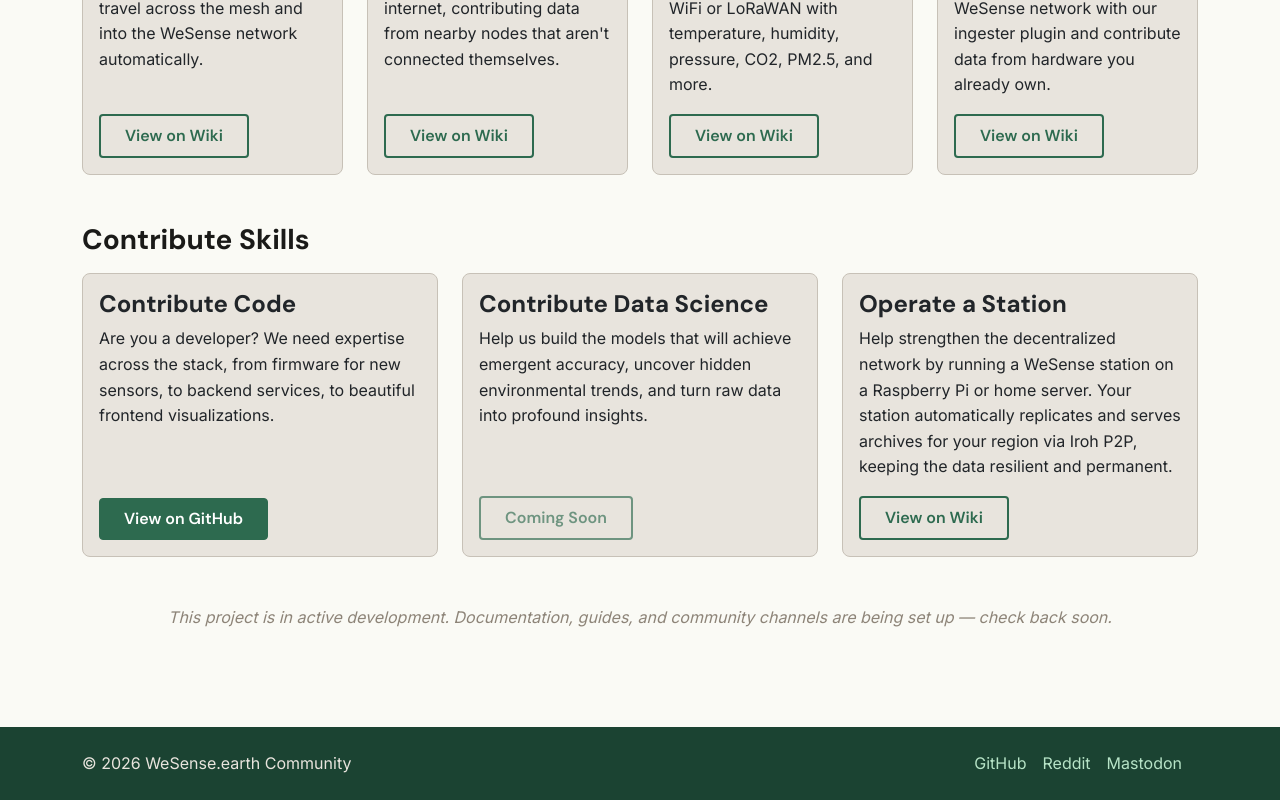
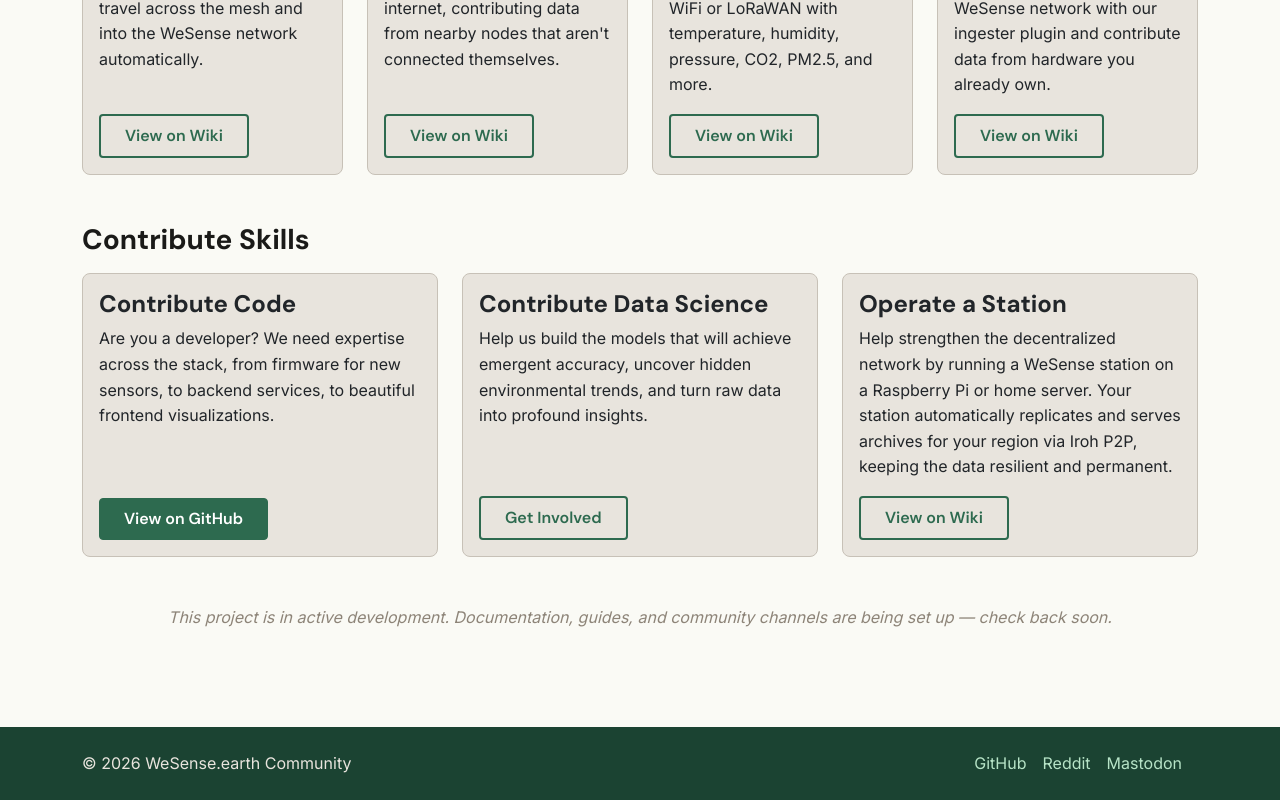
Before and after one commit to wesense-earth/wesense-website, a React (Vite) app: page / in a window 1280 px wide. Shown: the part 7984-8784 px from the top of the page. Built offline with nearby package versions, Linux system fonts and the light colour scheme.

Commit message:
Update data science message

```diff
--- a/src/components/Contribute.jsx
+++ b/src/components/Contribute.jsx
@@ -43,9 +43,9 @@
   {
     title: 'Contribute Data Science',
     text: 'Help us build the models that will achieve emergent accuracy, uncover hidden environmental trends, and turn raw data into profound insights.',
-    buttonText: 'Coming Soon',
+    buttonText: 'Get Involved',
     buttonClass: 'btn-brand-outline',
-    href: null,
+    href: 'https://github.com/wesense-earth/wesense/discussions',
   },
   {
     title: 'Operate a Station',
```
